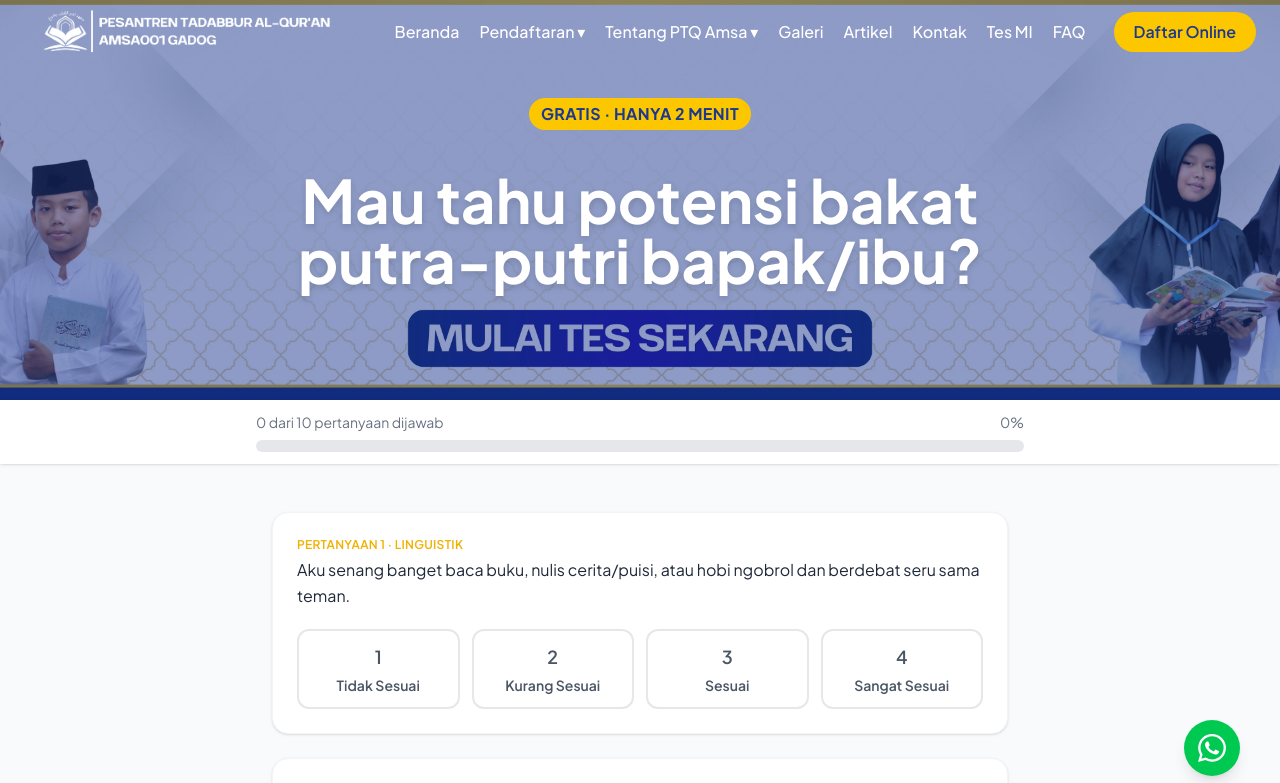
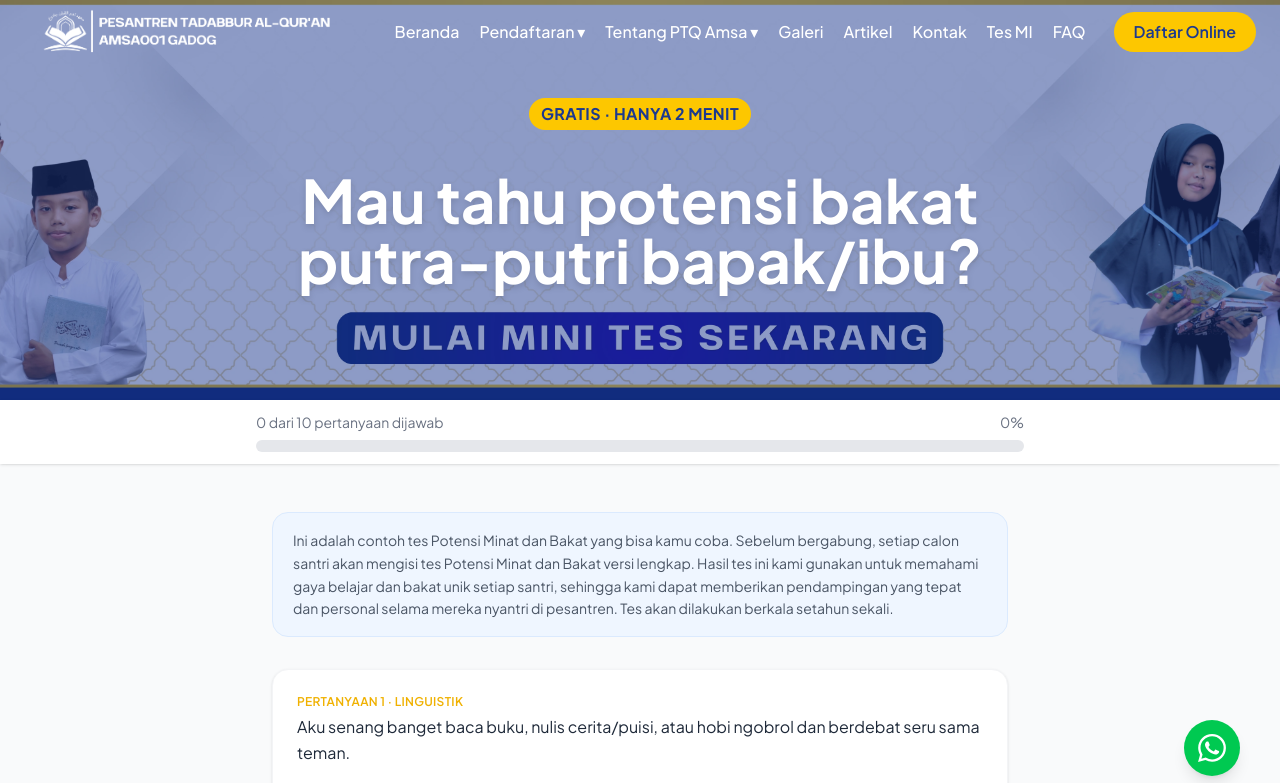
Before and after one commit to PTQAmsa/Website-PTQ, a Next.js app: page /tes-bakat in a window 1280 px wide. Shown: the top 783 px of the page. Built offline with nearby package versions, Linux system fonts and the light colour scheme.

Commit message:
Perbaiki BackToTop & tambah deskripsi tes MI

```diff
--- a/components/BackToTop.tsx
+++ b/components/BackToTop.tsx
@@ -31,7 +31,7 @@
       {isVisible && (
         <button
           onClick={scrollToTop}
-          className="fixed bottom-24 right-10 z-50 bg-blue-600 hover:bg-blue-700 text-white p-4 rounded-full shadow-lg hover:shadow-2xl transition-all duration-300 transform hover:scale-110"
+          className="fixed bottom-24 right-10 z-[60] bg-blue-600 hover:bg-blue-700 text-white p-4 rounded-full shadow-lg hover:shadow-2xl transition-all duration-300 transform hover:scale-110 cursor-pointer"
           aria-label="Back to top"
         >
           <svg
--- a/components/MITest.tsx
+++ b/components/MITest.tsx
@@ -78,6 +78,12 @@
 
       {/* Test Card */}
       <div className="max-w-3xl mx-auto px-4 py-12">
+
+        {/* Deskripsi */}
+        <p className="text-gray-600 text-sm leading-relaxed mb-8 bg-blue-50 border border-blue-100 rounded-2xl px-5 py-4">
+          Ini adalah contoh tes Potensi Minat dan Bakat yang bisa kamu coba. Sebelum bergabung, setiap calon santri akan mengisi tes Potensi Minat dan Bakat versi lengkap. Hasil tes ini kami gunakan untuk memahami gaya belajar dan bakat unik setiap santri, sehingga kami dapat memberikan pendampingan yang tepat dan personal selama mereka nyantri di pesantren. Tes akan dilakukan berkala setahun sekali.
+        </p>
+
         <div className="space-y-6">
           {miQuestions.map((q, idx) => (
             <div key={q.id} className="bg-white rounded-2xl shadow-sm border border-gray-100 p-6">
@@ -110,6 +116,11 @@
           <p className="mt-6 text-center text-red-500 font-medium">{error}</p>
         )}
 
+        {/* Deskripsi ilmiah */}
+        <p className="italic mt-8 text-sm text-gray-400 leading-relaxed text-center max-w-xl mx-auto">
+          Tes ini disusun berbasis teori Multiple Intelligences (1986) dari Howard Gardner, psikolog perkembangan lulusan Harvard. Landasan ilmiah ini kami gunakan untuk membantu Anda memahami keunikan bakat Ananda secara lebih objektif, akurat, dan terukur.
+        </p>
+
         {/* Submit */}
         <div className="mt-8 text-center">
           <button
```
Also changed, not shown: public/banner-tes-MI.webp.
